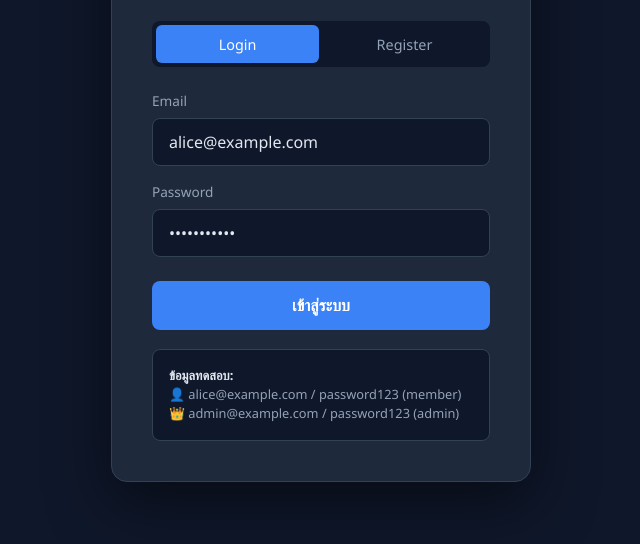
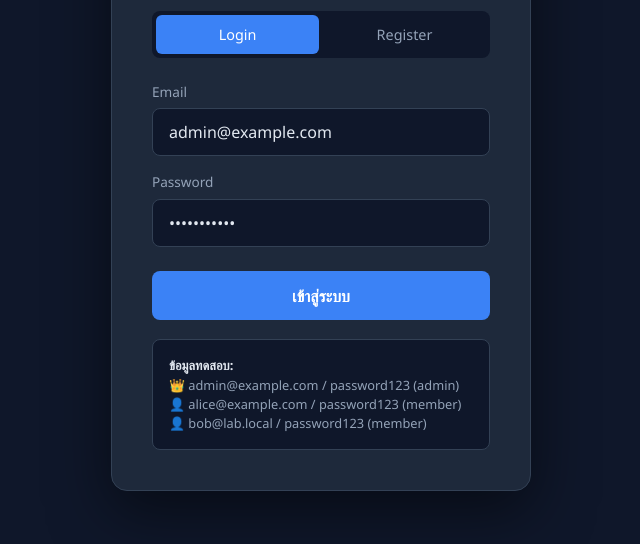
Before and after one commit to Chaimanas/engse207-final-lab2--67543210039-3---67543210069-0-, a website: page frontend/index.html in a window 1280 px wide. Shown: the part 246-790 px from the top of the page, without its empty margins (319-959 px from the left). Drawn offline with Linux system fonts and the light colour scheme.

Commit message:
แก้ไขหน้า Login ให้แสดงข้อมูล Admin Access ชุดใหม่ และเชื่อมต่อฐานข้อมูลเรียบร้อย

```diff
--- a/frontend/index.html
+++ b/frontend/index.html
@@ -381,7 +381,7 @@
     <div id="login-form">
       <div class="form-group">
         <label>Email</label>
-        <input id="login-email" type="email" value="alice@example.com" placeholder="you@example.com">
+        <input id="login-email" type="email" value="admin@example.com" placeholder="you@example.com">
       </div>
       <div class="form-group">
         <label>Password</label>
@@ -411,8 +411,9 @@
 
     <div class="auth-hint">
       <strong>ข้อมูลทดสอบ:</strong><br>
+      👑 admin@example.com / password123 (admin)<br>
       👤 alice@example.com / password123 (member)<br>
-      👑 admin@example.com / password123 (admin)
+      👤 bob@lab.local / password123 (member)
     </div>
   </div>
 </div>
```
